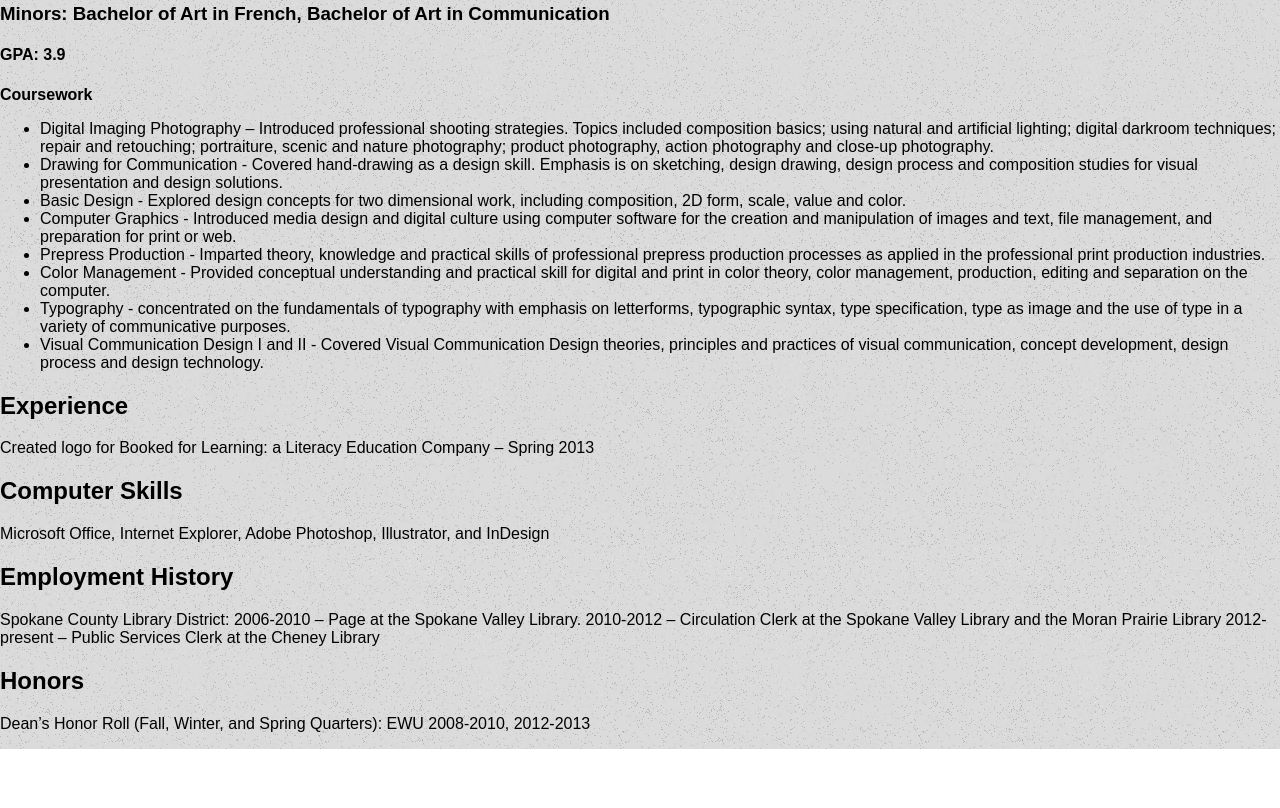
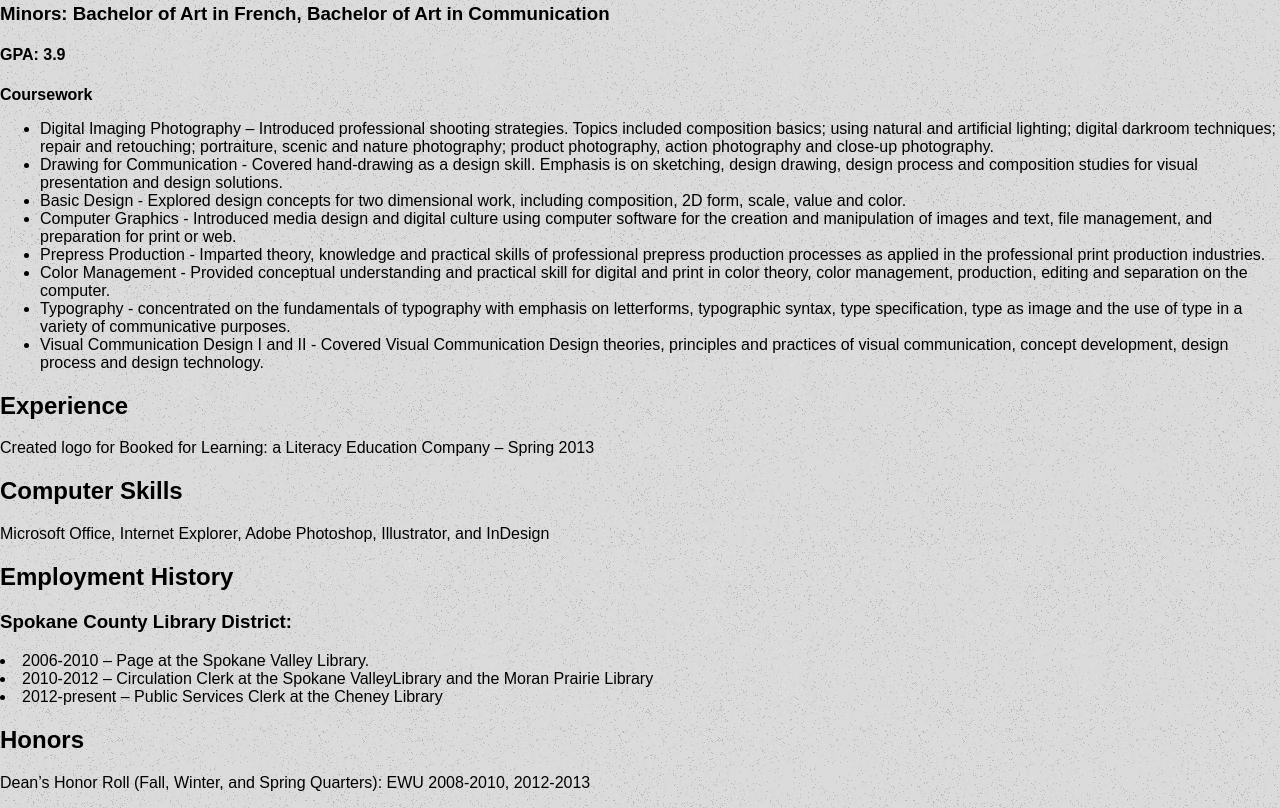
Before and after one commit to sstapish/p2-resume, a plain HTML site: page index.html in a window 1280 px wide. Shown: the part 355-1163 px from the top of the page. Before the commit the page ends 1104 px from the top, so only its background shows below. Drawn offline with Linux system fonts and the light colour scheme.

Commit message:
employment history
made into list

```diff
--- a/index.html
+++ b/index.html
@@ -56,10 +56,10 @@ and design solutions. </li>
 
 <h2>Employment History</h2>
 
-<p>Spokane County Library District:
-2006-2010 – Page at the Spokane Valley Library.
-2010-2012 – Circulation Clerk at the Spokane Valley Library and the Moran Prairie Library
-2012-present – Public Services Clerk at the Cheney Library</p>
+<h3>Spokane County Library District: </h3>
+<li>2006-2010 – Page at the Spokane Valley Library. </li>
+<li>2010-2012 – Circulation Clerk at the Spokane ValleyLibrary and the Moran Prairie Library
+ <li> 2012-present – Public Services Clerk at the Cheney Library </li>
 
 <h2>Honors</h2>
 
```
